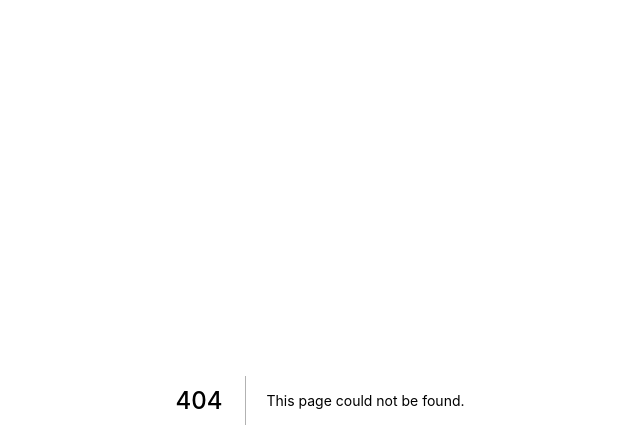
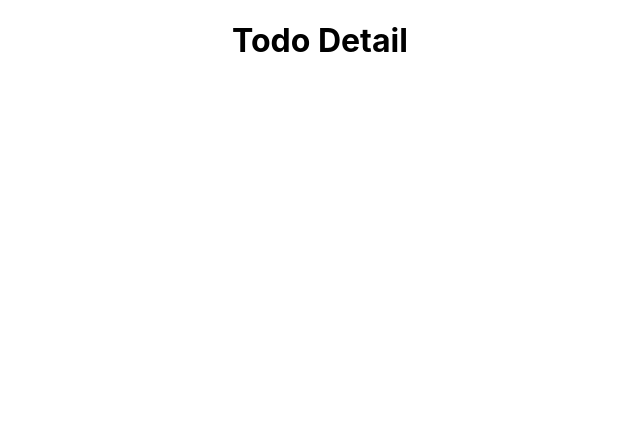
Before and after one commit to 0hodo1/nextjs-todo-app, a Next.js app: page /todos/1 in a window 1280 px wide. Before the commit this address had no page. Shown: the top 448 px of the page, without its empty margins (320-960 px from the left). Built offline with nearby package versions, Linux system fonts and the light colour scheme.

Commit message:
detail page generated

```diff
--- /dev/null
+++ b/pages/todos/[id].js
@@ -0,0 +1,19 @@
+import { Grid } from "@mui/material";
+
+const TodoDetail = () => {
+  return (
+    <Grid
+      container
+      spacing={0}
+      direction="column"
+      alignItems="center"
+      justifyContent="center"
+      sstyle={{ minHeight: "100vh" }}
+    >
+      <Grid item xs={12}>
+        <h1>Todo Detail</h1>
+      </Grid>
+    </Grid>
+  );
+};
+export default TodoDetail;
```
Also changed, not shown: components/Todo.js (+9 -1 lines).
